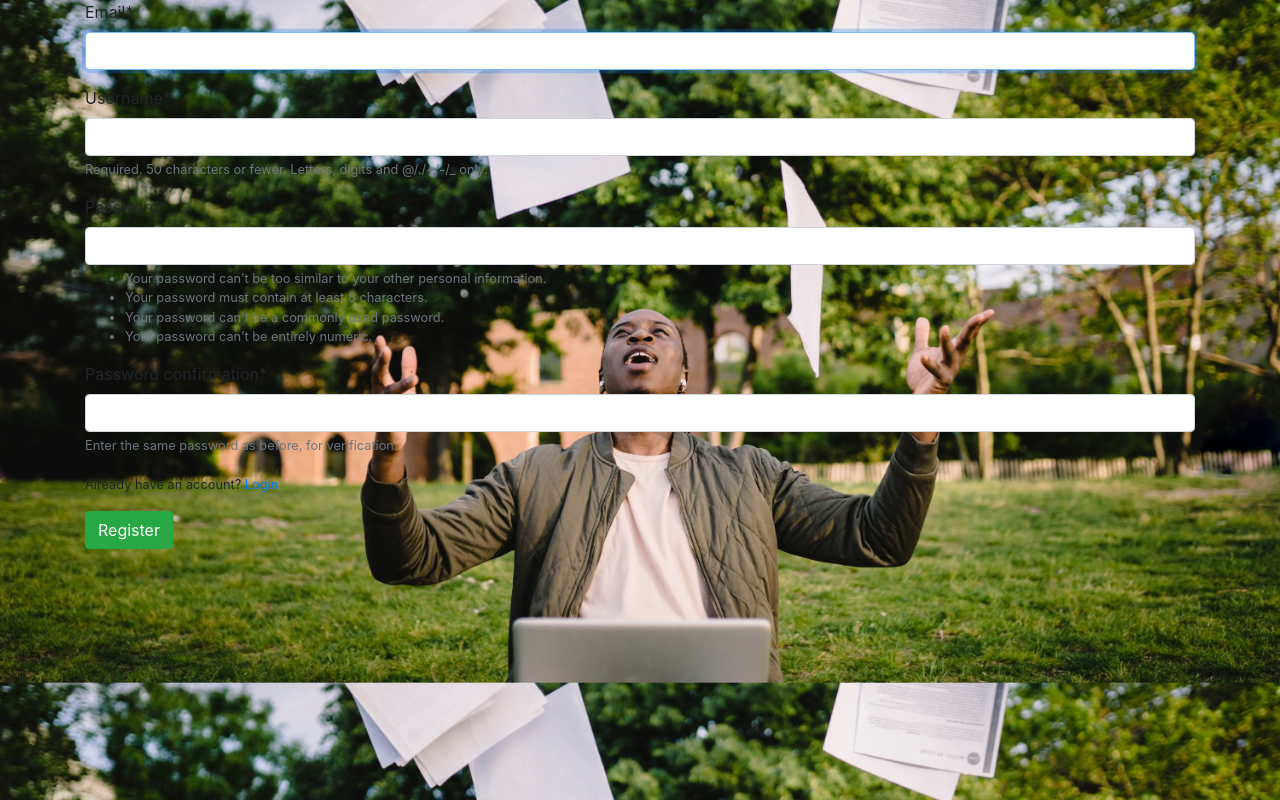
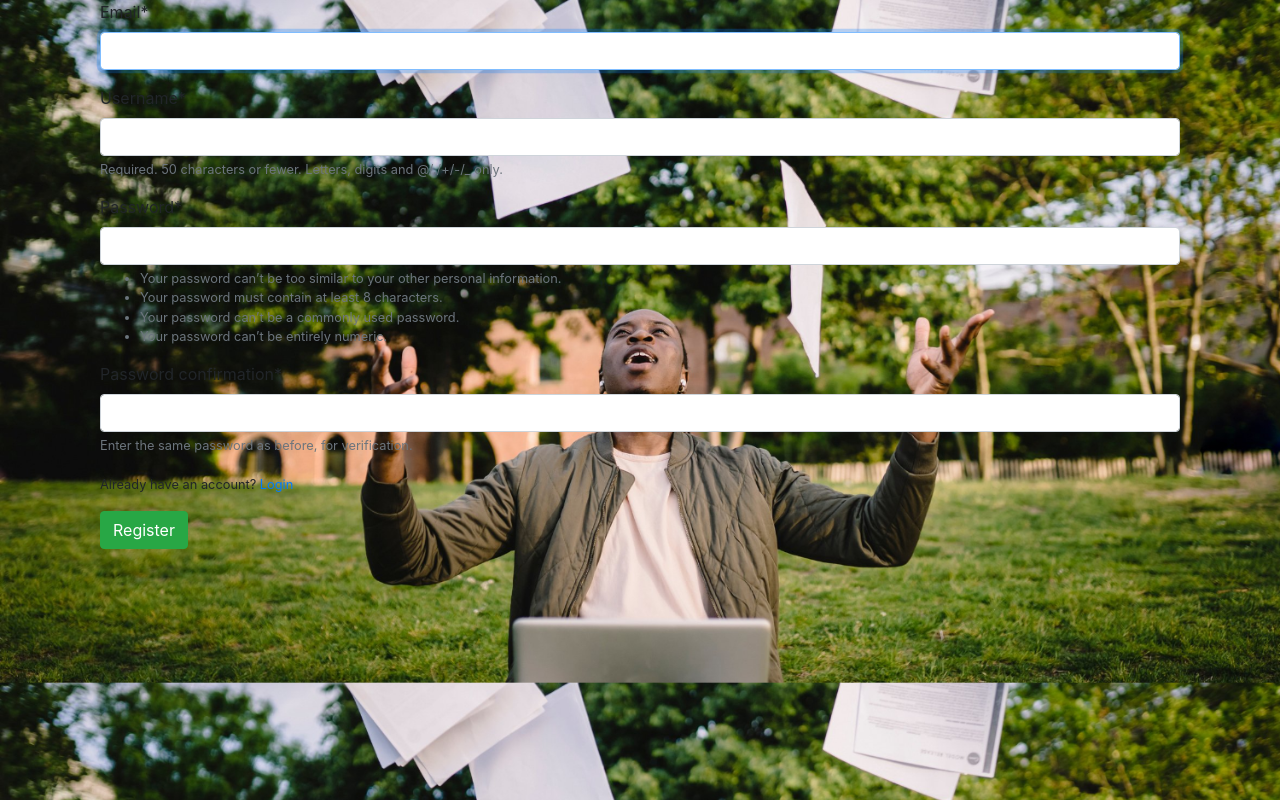
Before and after one commit to izudada/resume_builder, a Django app: page /register/ in a window 1280 px wide. Run offline with Django 3.2, Linux system fonts and the light colour scheme; some libraries are stand-ins or nearby versions.

```diff
--- a/templates/base.html
+++ b/templates/base.html
@@ -24,7 +24,7 @@
 
 </head>
 <body>
-        <div class="home__container">
+        <div class="container">
             {% block body %}
 
             {% endblock %}
```
